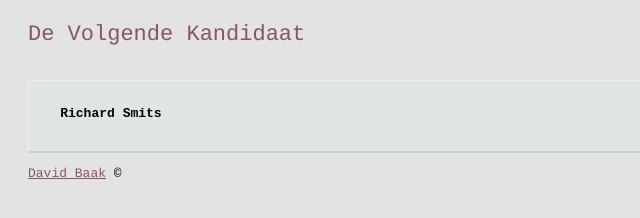
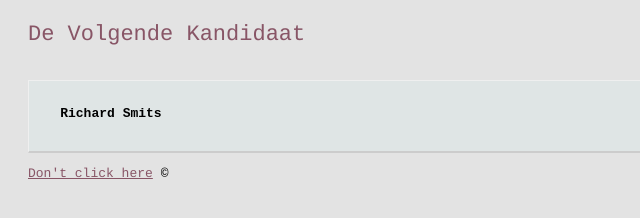
Before and after one commit to daafith/daafith.github.io, a plain HTML site: page next.html in a window 1280 px wide. Shown: the full height of the page, 0-640 px from the left. Drawn offline with Linux system fonts and the light colour scheme.

Commit message:
temp page footer

```diff
--- a/next.html
+++ b/next.html
@@ -20,6 +20,6 @@
     </code>
   </pre>
 </div>
-<div class="footer"><a class="inner" target="_blank" href="http://www.testright.nl/">David Baak</a> &copy;</div>
+<div class="footer"><a class="inner" target="_blank" href="http://www.testright.nl/">Don't click here</a> &copy;</div>
 </body>
 </html>
```
